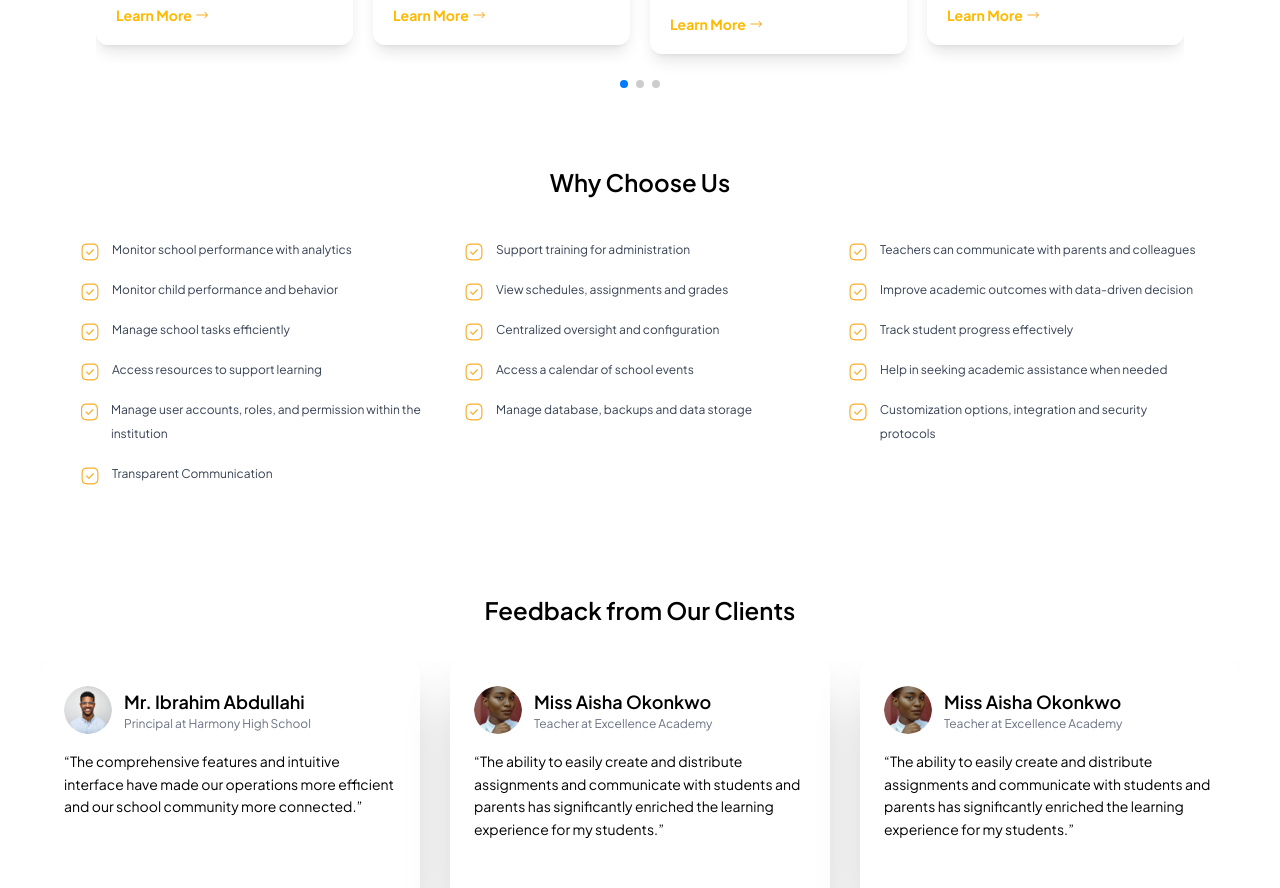
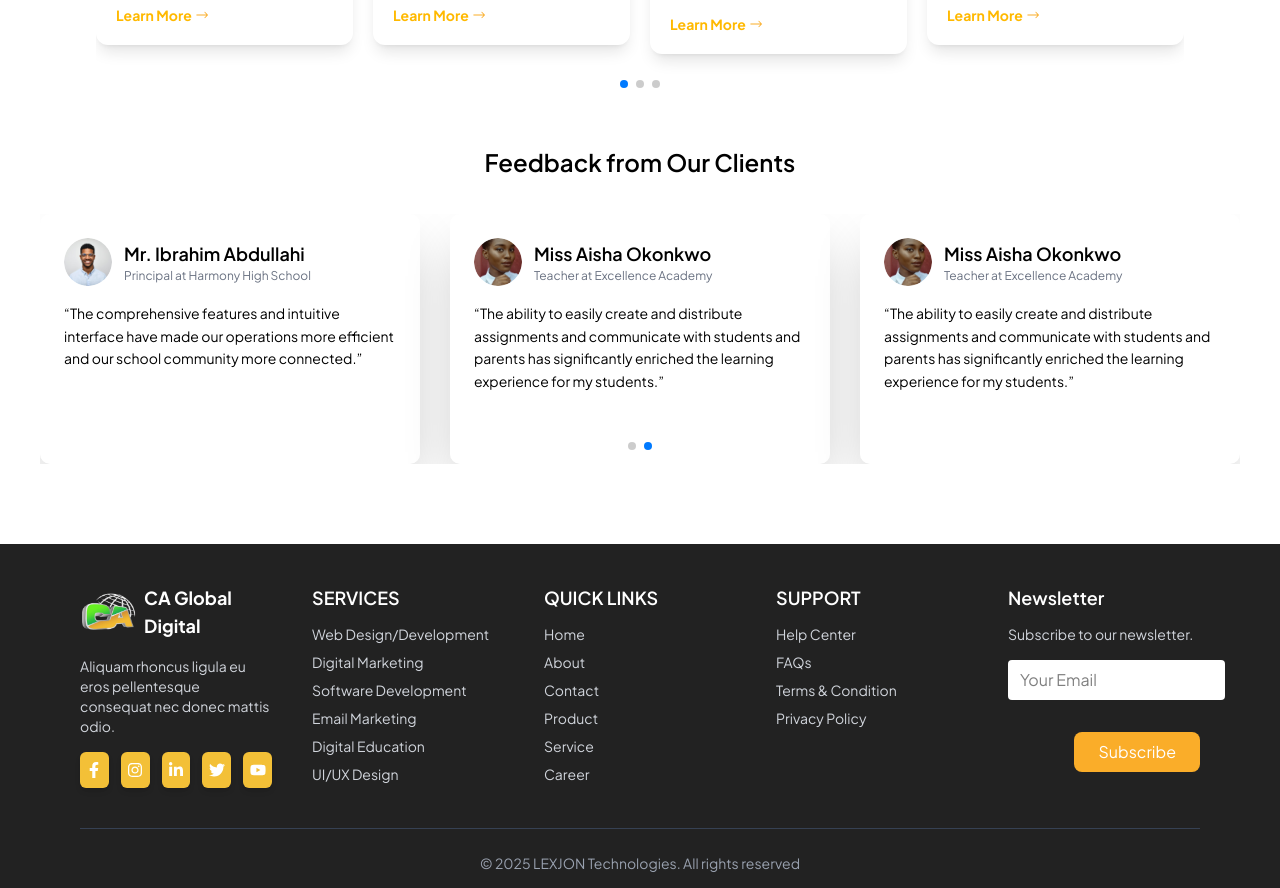
Before and after one commit to techemmydev/lexjon, a React (Vite) app: page /services in a window 1280 px wide. Shown: the part 1101-1989 px from the top of the page. Built offline with nearby package versions, Linux system fonts and the light colour scheme; a web font is replaced by a local one.

Commit message:
some pages

```diff
--- a/src/pages/ServicePage.jsx
+++ b/src/pages/ServicePage.jsx
@@ -1,7 +1,7 @@
 import Companies from "../components/Companieslogo";
 import OurExpertise from "../components/OurExpertise";
 import Testimonial from "../components/Testimonial";
-import WhyChooseUs from "../components/WhyChooseUs";
+
 import ServiceImg from "../assets/img/serviceImg1.png";
 import { useEffect } from "react";
 import AOS from "aos";
@@ -70,7 +70,7 @@ const ServicePage = () => {
       </section>
 
       <OurExpertise />
-      <WhyChooseUs />
+
       <div className="lg:mb-10">
         <Testimonial title="Feedback from Our Clients" />
       </div>
```
